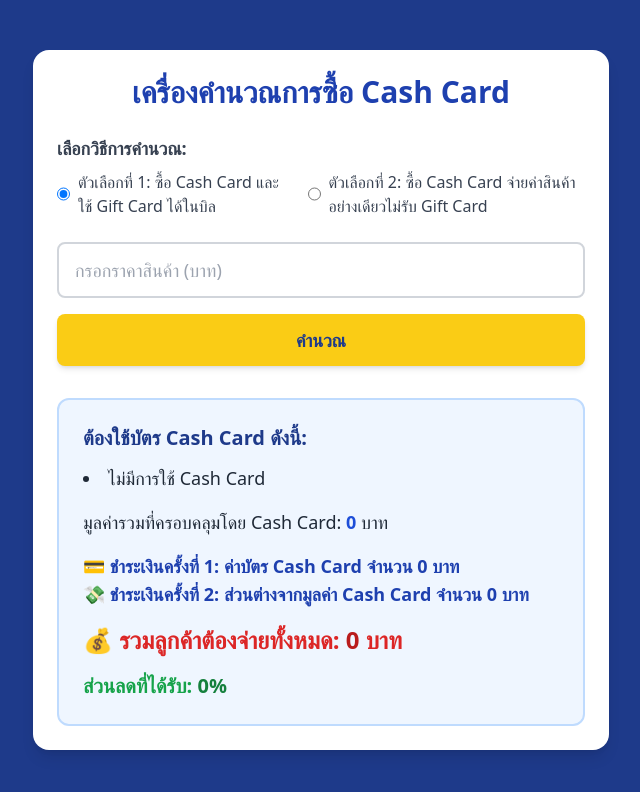
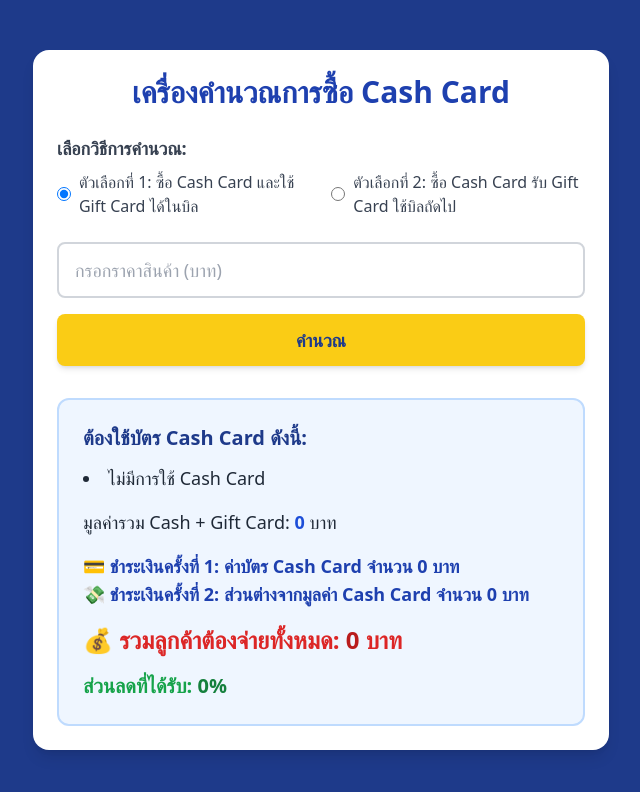
Before and after one commit to nopkrup/Cash-Card-KPG, a React (Vite) app: page / in a window 1280 px wide. Both pictures are taken after a click on the button "คำนวณ". Shown: the top 792 px of the page, without its empty margins (319-959 px from the left). Built offline with nearby package versions, Linux system fonts and the light colour scheme.

Commit message:
Update App.jsx

```diff
--- a/src/App.jsx
+++ b/src/App.jsx
@@ -117,7 +117,7 @@ export default function App() {
                 onChange={() => setCalculationMode('option2')}
                 className="form-radio h-5 w-5 text-blue-600"
               />
-              <span className="ml-2 text-gray-700 text-base">ตัวเลือกที่ 2: ซื้อ Cash Card จ่ายค่าสินค้าอย่างเดียวไม่รับ Gift Card</span>
+              <span className="ml-2 text-gray-700 text-base">ตัวเลือกที่ 2: ซื้อ Cash Card รับ Gift Card ใช้บิลถัดไป </span>
             </label>
           </div>
         </div>
@@ -157,7 +157,7 @@ export default function App() {
               )}
             </ul>
             {/* Summary of total effective value covered by cash cards */}
-            <p className="text-lg mb-2">มูลค่ารวมที่ครอบคลุมโดย Cash Card: <span className="font-bold text-blue-700">{result.totalEffectiveValue.toLocaleString()}</span> บาท</p>
+            <p className="text-lg mb-2">มูลค่ารวม Cash + Gift Card: <span className="font-bold text-blue-700">{result.totalEffectiveValue.toLocaleString()}</span> บาท</p>
             {/* First payment details: actual cost of cash cards */}
             <p className="mt-4 font-semibold text-blue-800 text-lg">💳 ชำระเงินครั้งที่ 1: ค่าบัตร Cash Card จำนวน <span className="font-bold">{result.totalPaidForCards.toLocaleString()}</span> บาท</p>
             {/* Second payment details: cash gap */}
```
